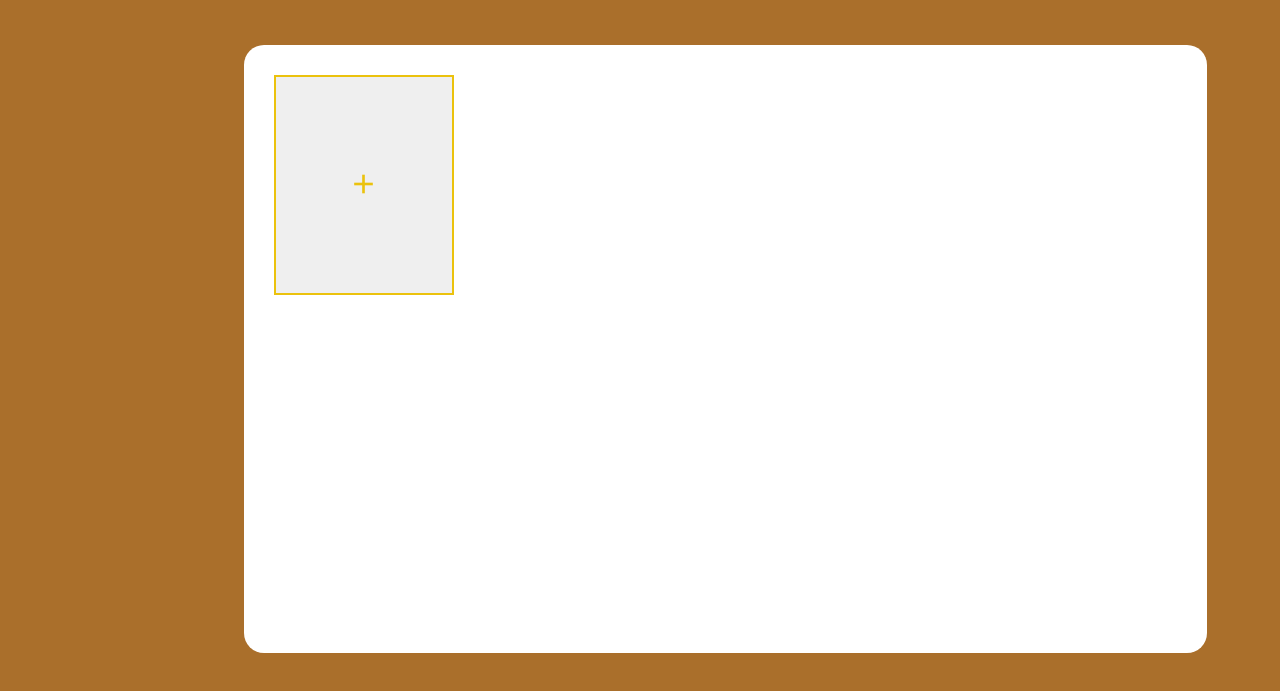
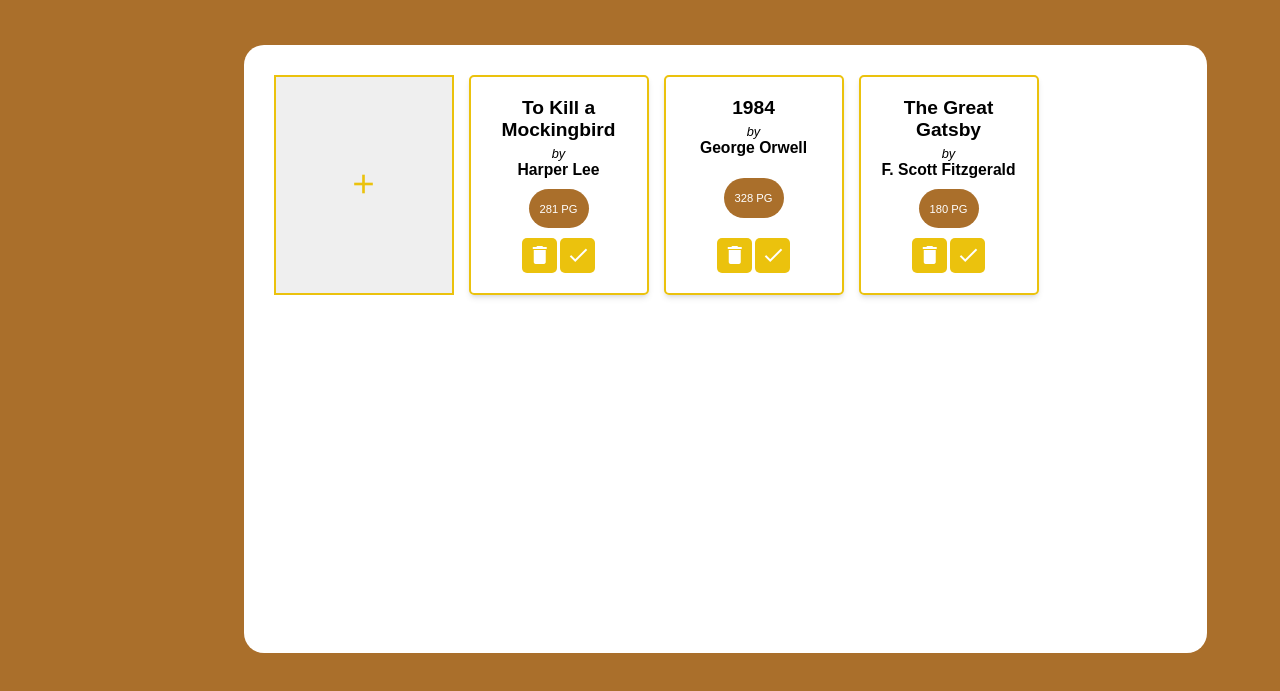
Before and after one commit to Silvyjson/Odin-Assignment-Library, a plain HTML site: page index.html in a window 1280 px wide. Shown: the part 51-742 px from the top of the page. Drawn offline with Linux system fonts and the light colour scheme.

Commit message:
completed the odin library assignment

```diff
--- a/index.css
+++ b/index.css
@@ -63,7 +63,8 @@ li {
 
 #library {
     display: grid;
-    grid-template-columns: repeat(5, minmax(180px, 1fr));
+    grid-template-columns: repeat(5, minmax(180px, auto));
+    grid-template-rows: repeat(auto, minmax(220px, 1fr));
     gap: 15px;
     width: 90%;
     height: 80%;
@@ -171,19 +172,24 @@ li {
     height: 100%;
     display: flex;
     flex-direction: column;
-    justify-content: space-evenly;
+    justify-content: space-between;
     align-items: center;
     gap: 10px;
     overflow: hidden;
     padding: 20px;
+    font-size: 0.8rem;
 }
 
 .book-design h1 {
     padding-bottom: 5px;
-    font-size: 1.3rem;
+    font-size: 1.2rem;
 }
 
-.book-design b {
+.book-design h3 {
+    font-size: 0.98rem;
+}
+
+.book-page {
     bottom: 0;
     left: 0;
     display: flex;
@@ -236,7 +242,7 @@ li {
     }
 }
 
-@media screen and (max-width: 1000px) {
+/* @media screen and (max-width: 1000px) {
     #library {
         grid-template-columns: repeat(4, minmax(180px, 1fr));
     }
@@ -258,4 +264,4 @@ li {
     #library {
         grid-template-columns: repeat(2, minmax(180px, 1fr));
     }
-}
+} */
--- a/index.js
+++ b/index.js
@@ -5,8 +5,10 @@ const defaultBooks = [
   new Book("The Great Gatsby", "F. Scott Fitzgerald", 180, false),
 ];
 
-// Initialize myLibrary with data from localStorage and use defaultBooks
-const myLibrary = JSON.parse(localStorage.getItem("library")) && defaultBooks;
+// Initialize myLibrary with data from localStorage, merging with defaultBooks if necessary
+const savedLibrary = JSON.parse(localStorage.getItem("library"));
+const myLibrary =
+  savedLibrary && savedLibrary.length > 0 ? savedLibrary : [...defaultBooks];
 
 // Book constructor
 function Book(title, author, pages, read) {
@@ -18,9 +20,15 @@ function Book(title, author, pages, read) {
 
 // Function to add a book to the library
 function addBookToLibrary(book) {
-  myLibrary.push(book);
-  saveLibrary();
-  displayBooks();
+  // Check if the book already exists in the library
+  const exists = myLibrary.some(
+    (b) => b.title === book.title && b.author === book.author
+  );
+  if (!exists) {
+    myLibrary.push(book);
+    saveLibrary();
+    displayBooks();
+  }
 }
 
 // Function to save the library to localStorage
@@ -51,7 +59,7 @@ function displayBooks() {
           <i>by</i>
           <h3>${book.author}</h3>
         </div>
-        <b>${book.pages} PG</b>
+        <div class='book-page'>${book.pages} PG</div>
         <div>
           <button class="remove-btn"><span class="mdi mdi-delete"></span></button>
           <button class="toggle-read-btn">${
```
